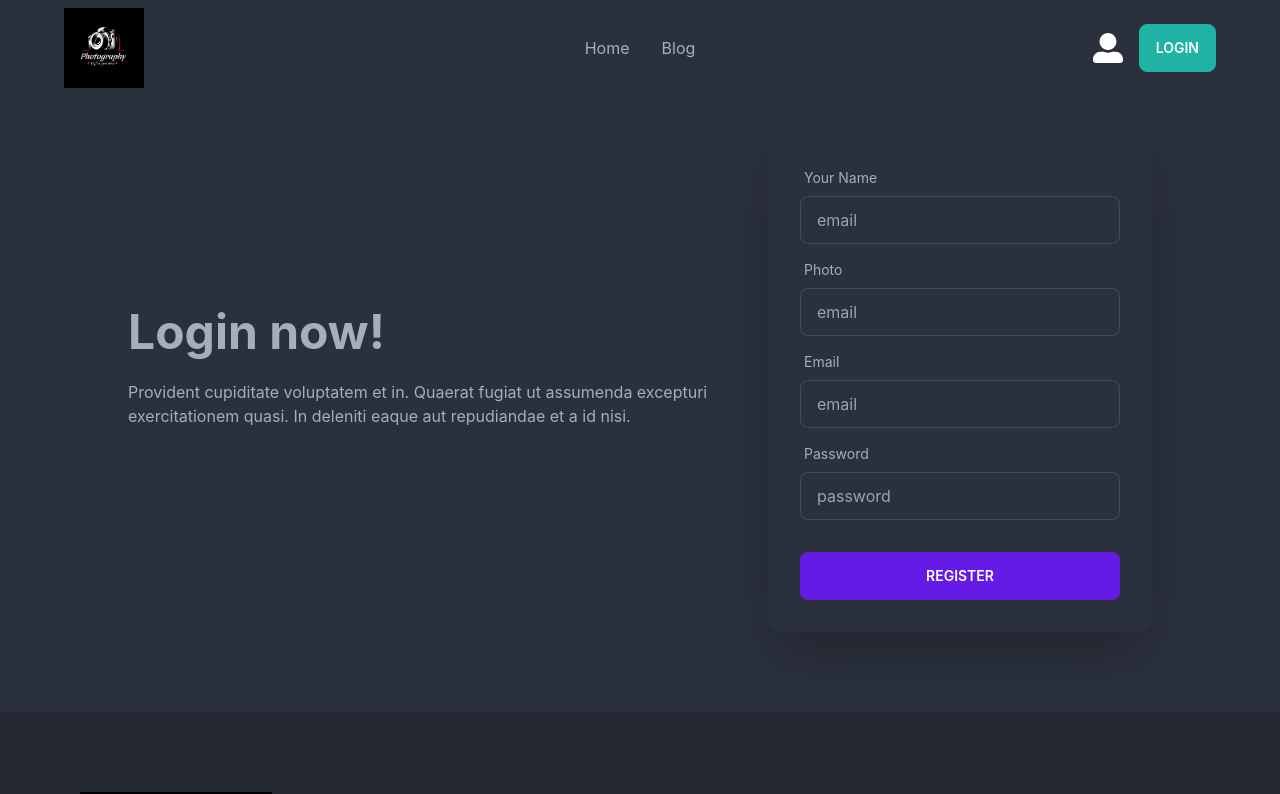
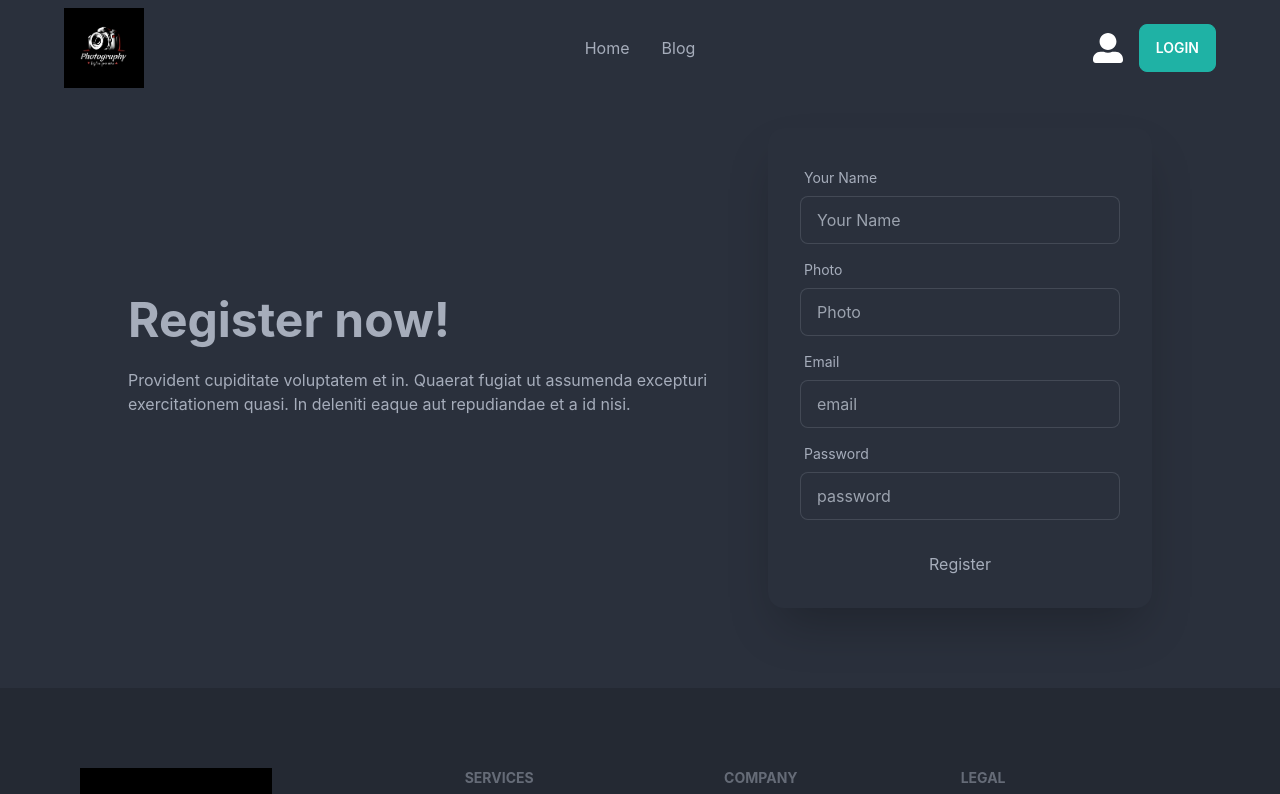
Before and after one commit to shahadathossain26/photography-client, a React (Create React App) app: page /register in a window 1280 px wide. Shown: the top 794 px of the page. Built offline with nearby package versions, Linux system fonts and the light colour scheme; no server answers.

Commit message:
email/password based authentication added

```diff
--- a/src/Contexts/AuthProvider/AuthProvider.js
+++ b/src/Contexts/AuthProvider/AuthProvider.js
@@ -1,5 +1,5 @@
 import React, { createContext, useEffect, useState } from 'react';
-import { getAuth, onAuthStateChanged, signInWithPopup } from 'firebase/auth'
+import { createUserWithEmailAndPassword, getAuth, onAuthStateChanged, signInWithEmailAndPassword, signInWithPopup, signOut } from 'firebase/auth'
 import app from '../../Firebase/firebase.config';
 
 export const AuthContext = createContext();
@@ -10,6 +10,18 @@ const AuthProvider = ({ children }) => {
 
     const providerLogin = (provider) => {
         return signInWithPopup(auth, provider);
+    }
+
+    const createUser = (email, password) => {
+        return createUserWithEmailAndPassword(auth, email, password);
+    }
+
+    const signIn = (email, password) => {
+        return signInWithEmailAndPassword(auth, email, password);
+    }
+
+    const logOut = () => {
+        return signOut(auth);
     }
 
     useEffect(() => {
@@ -24,7 +36,7 @@ const AuthProvider = ({ children }) => {
 
     }, [])
 
-    const authInfo = { user, providerLogin };
+    const authInfo = { user, providerLogin, logOut, createUser, signIn };
     return (
         <AuthContext.Provider value={authInfo}>
             {children}
--- a/src/pages/Login/Login.js
+++ b/src/pages/Login/Login.js
@@ -1,11 +1,12 @@
 import React, { useContext } from 'react';
-import { Link } from 'react-router-dom';
+import { Link, useNavigate } from 'react-router-dom';
 import { FcGoogle } from "react-icons/fc";
 import { AuthContext } from '../../Contexts/AuthProvider/AuthProvider';
 import { GoogleAuthProvider } from 'firebase/auth';
 
 const Login = () => {
-    const { providerLogin } = useContext(AuthContext);
+    const { providerLogin, signIn } = useContext(AuthContext);
+    const navigate = useNavigate();
 
     const googleProvider = new GoogleAuthProvider()
 
@@ -14,8 +15,25 @@ const Login = () => {
             .then(result => {
                 const user = result.user;
                 console.log(user);
+                navigate('/')
             })
             .catch(error => console.error(error))
+    }
+
+    const handleSubmit = event => {
+        event.preventDefault();
+        const form = event.target;
+        const email = form.email.value;
+        const password = form.password.value;
+
+        signIn(email, password)
+            .then(result => {
+                const user = result.user;
+                console.log(user);
+                form.reset();
+                navigate('/')
+            })
+            .catch(error => console.error(error));
     }
 
     return (
@@ -25,19 +43,19 @@ const Login = () => {
                     <h1 className="text-5xl font-bold">Login now!</h1>
                     <p className="py-6">Provident cupiditate voluptatem et in. Quaerat fugiat ut assumenda excepturi exercitationem quasi. In deleniti eaque aut repudiandae et a id nisi.</p>
                 </div>
-                <div className="card flex-shrink-0 w-full max-w-sm shadow-2xl bg-base-100">
+                <form onSubmit={handleSubmit} className="card flex-shrink-0 w-full max-w-sm shadow-2xl bg-base-100">
                     <div className="card-body">
                         <div className="form-control">
                             <label className="label">
                                 <span className="label-text">Email</span>
                             </label>
-                            <input type="text" placeholder="email" className="input input-bordered" />
+                            <input type="text" name='email' placeholder="email" className="input input-bordered" required />
                         </div>
                         <div className="form-control">
                             <label className="label">
                                 <span className="label-text">Password</span>
                             </label>
-                            <input type="text" placeholder="password" className="input input-bordered" />
+                            <input type="text" name='password' placeholder="password" className="input input-bordered" required />
                             <label className="label">
                                 <Link to='/register' className='text-accent font-bold'>Create an account!!</Link>
                             </label>
@@ -49,7 +67,7 @@ const Login = () => {
                         <button onClick={handleGoogleSignIn} className="btn btn-outline btn-accent"><FcGoogle className='mr-5 text-3xl'></FcGoogle>  Login With Google</button>
 
                     </div>
-                </div>
+                </form>
             </div>
         </div>
     );
--- a/src/pages/Register/Register.js
+++ b/src/pages/Register/Register.js
@@ -1,50 +1,76 @@
-import React from 'react';
+import React, { useContext } from 'react';
+import { useNavigate } from 'react-router-dom';
+import { AuthContext } from '../../Contexts/AuthProvider/AuthProvider';
 
 
 const Register = () => {
+    const { createUser } = useContext(AuthContext);
+    const navigate = useNavigate();
+
+
+    const handleSubmit = (event) => {
+        event.preventDefault();
+        const form = event.target;
+        const name = form.name.value;
+        const photo = form.photo.value;
+        const email = form.email.value;
+        const password = form.password.value;
+        console.log(name, photo, email, password);
+
+        createUser(email, password)
+            .then(result => {
+                const user = result.user;
+                console.log(user);
+                form.reset();
+                navigate('/')
+            })
+            .catch(error => console.error(error));
+    }
+
     return (
         <div className="hero">
             <div className="hero-content flex-col lg:flex-row">
                 <div className="text-center lg:text-left w-1/2">
-                    <h1 className="text-5xl font-bold">Login now!</h1>
+                    <h1 className="text-5xl font-bold">Register now!</h1>
                     <p className="py-6">Provident cupiditate voluptatem et in. Quaerat fugiat ut assumenda excepturi exercitationem quasi. In deleniti eaque aut repudiandae et a id nisi.</p>
                 </div>
-                <div className="card flex-shrink-0 w-full max-w-sm shadow-2xl bg-base-100">
+                <form onSubmit={handleSubmit} className="card flex-shrink-0 w-full max-w-sm shadow-2xl bg-base-100">
                     <div className="card-body">
                         <div className="form-control">
                             <label className="label">
                                 <span className="label-text">Your Name</span>
                             </label>
-                            <input type="text" placeholder="email" className="input input-bordered" required />
+                            <input type="text" name='name' placeholder="Your Name" className="input input-bordered" required />
                         </div>
 
                         <div className="form-control">
                             <label className="label">
                                 <span className="label-text">Photo</span>
                             </label>
-                            <input type="text" placeholder="email" className="input input-bordered" />
+                            <input type="text" name='photo' placeholder="Photo" className="input input-bordered" />
                         </div>
 
                         <div className="form-control">
                             <label className="label">
                                 <span className="label-text">Email</span>
                             </label>
-                            <input type="email" placeholder="email" className="input input-bordered" required />
+                            <input type="email" name='email' placeholder="email" className="input input-bordered" required />
                         </div>
 
                         <div className="form-control">
                             <label className="label">
                                 <span className="label-text">Password</span>
                             </label>
-                            <input type="password" placeholder="password" className="input input-bordered" required />
+                            <input type="password" name='password' placeholder="password" className="input input-bordered" required />
 
                         </div>
 
                         <div className="form-control mt-6">
-                            <button className="btn btn-primary">Register</button>
+                            {/* <button type='submit' className="btn btn-primary">Register</button> */}
+                            <button type="submit">Register</button>
                         </div>
                     </div>
-                </div>
+                </form>
             </div>
         </div>
     );
--- a/src/pages/Shared/Header/Header.js
+++ b/src/pages/Shared/Header/Header.js
@@ -5,7 +5,14 @@ import { AuthContext } from '../../../Contexts/AuthProvider/AuthProvider';
 import { FaUserAlt } from "react-icons/fa";
 
 const Header = () => {
-    const { user } = useContext(AuthContext);
+    const { user, logOut } = useContext(AuthContext);
+
+    const handleLogOut = () => {
+        logOut()
+            .then(() => { })
+            .catch(error => console.error(error))
+    }
+
     const menuItems = <>
         <li><Link to='/'>Home</Link></li>
         <div>
@@ -50,8 +57,8 @@ const Header = () => {
                 </div>
                 <div>
                     {user?.email ?
-                        <button className="btn btn-accent">Logout</button>
-                        : <button className="btn btn-accent">Login</button>
+                        <button onClick={handleLogOut} className="btn btn-accent">Logout</button>
+                        : <Link to='/login'><button className="btn btn-accent">Login</button></Link>
                     }
                 </div>
 
```
